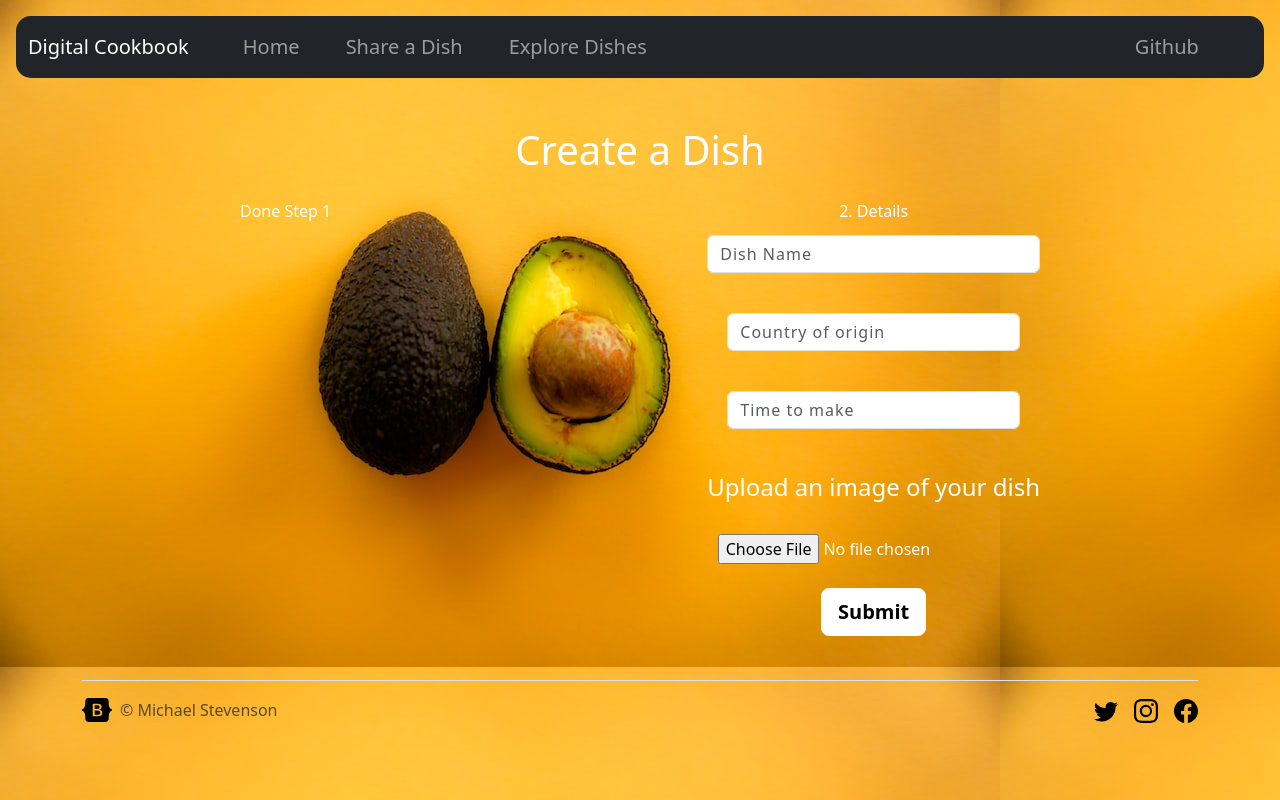
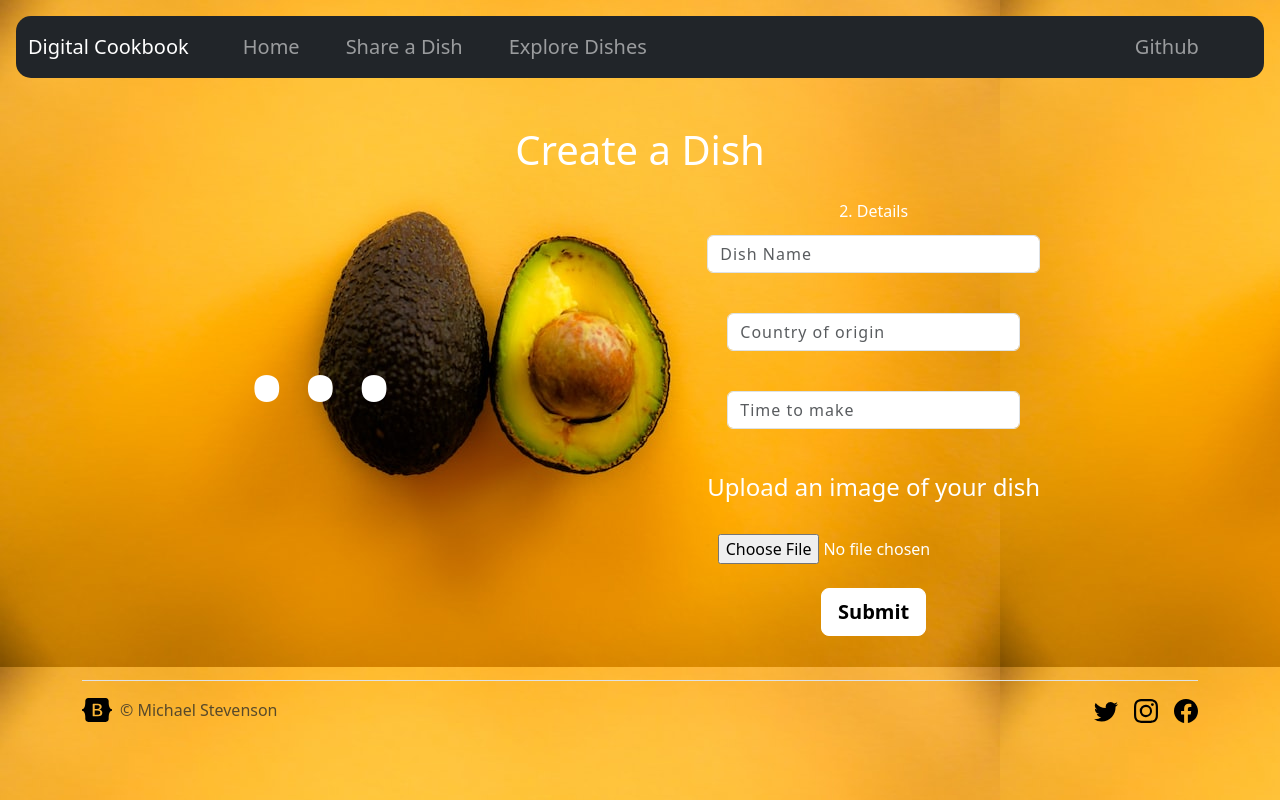
Before and after one commit to 503stevenson/chef, a Flask app: template templates/formTwo.html in a window 1280 px wide. Run offline with Flask 2, Linux system fonts and the light colour scheme; the template is opened without the code that fills it, so the values that code supplies are empty; parts of the project's set-up code (start-up, migrations or seed data) failed here and were passed over; some libraries are stand-ins or nearby versions.

Commit message:
environment changes.

```diff
--- a/database.py
+++ b/database.py
@@ -1,7 +1,7 @@
 from sqlalchemy import create_engine, text
 import os
 
-if os.getenv('WHEREAMI') == 'local':
+if os.getenv('WHEREAMI') != 'hosted':
     from dotenv import load_dotenv
     load_dotenv()
 
--- a/templates/create.html
+++ b/templates/create.html
@@ -50,6 +50,9 @@
                 <br><br>
                 <input type="submit" value="Confirm Step 1" class="btn btn-lg btn-light fw-bold border-white bg-white"></input>
               </form>
+              <form class="form-horizontal">
+                <h6 style="font-size:200px">...</h6>
+              </form>
      </div>
 
           </section>
--- a/templates/formTwo.html
+++ b/templates/formTwo.html
@@ -43,10 +43,9 @@
 
             <!-- Left create page -->
 
-            <form id="create-form" class="form-horizontal" role="form" action="/create/ingredients" method="POST">
-                <h6>Done Step 1</h6>
-
-              </form>
+            <form class="form-horizontal">
+              <h6 style="font-size:200px">...</h6>
+            </form>
 
               <form enctype="multipart/form-data" class="form-horizontal" action="/create/details" method="POST">
                 <h6>2. Details</h6>
```
